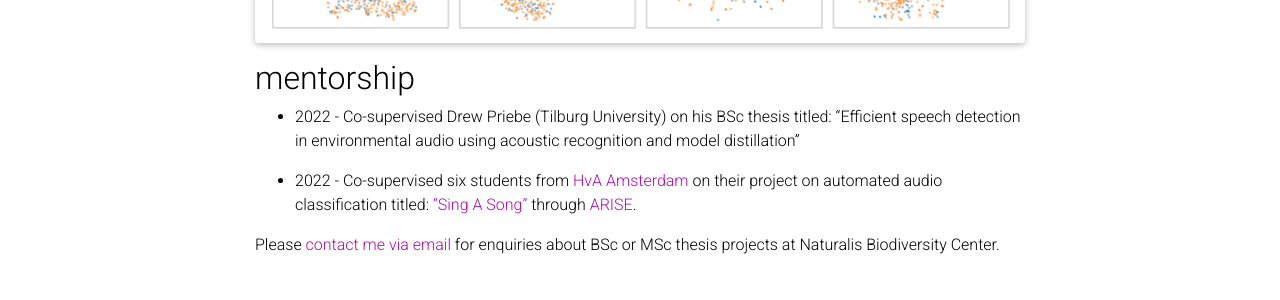
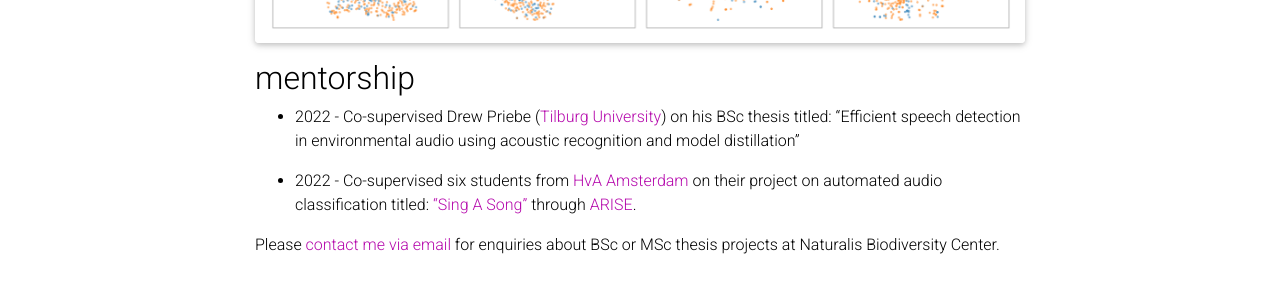
Before and after one commit to bghani/bghani.github.io, a Jekyll site: the page built from _pages/teaching.md, in a window 1280 px wide and 900 px high, scrolled down 546 px. Shown: the part 557-857 px from the top of the window. Built offline with Jekyll 4.4.1, drawn with Linux system fonts in a browser that asks for light colours; full-size pictures stand in for the smaller copies a plugin makes; comment, search, counter and statistics services are not loaded; a style sheet for code colours, icons or effects is not loaded; some of the changed lines change nothing that is shown.

```diff
--- a/_pages/teaching.md
+++ b/_pages/teaching.md
@@ -16,7 +16,7 @@
 {% include figure.html path="assets/img/tsne.jpg" title="example image" class="img-fluid rounded z-depth-1" %}
 
 ## mentorship
-- 2022 - Co-supervised Drew Priebe (Tilburg University) on his BSc thesis titled: “Efficient speech detection in environmental audio using acoustic recognition and model distillation”
+- 2022 - Co-supervised Drew Priebe ([Tilburg University](https://www.tilburguniversity.edu)) on his BSc thesis titled: “Efficient speech detection in environmental audio using acoustic recognition and model distillation”
 
 - 2022 - Co-supervised six students from [HvA Amsterdam](https://www.hva.nl) on their project on automated audio classification titled: [“Sing A Song”](https://vriesn23.dev.hihva.nl/aai-naturalis-1/) through [ARISE](https://www.arise-biodiversity.nl).
 
```
